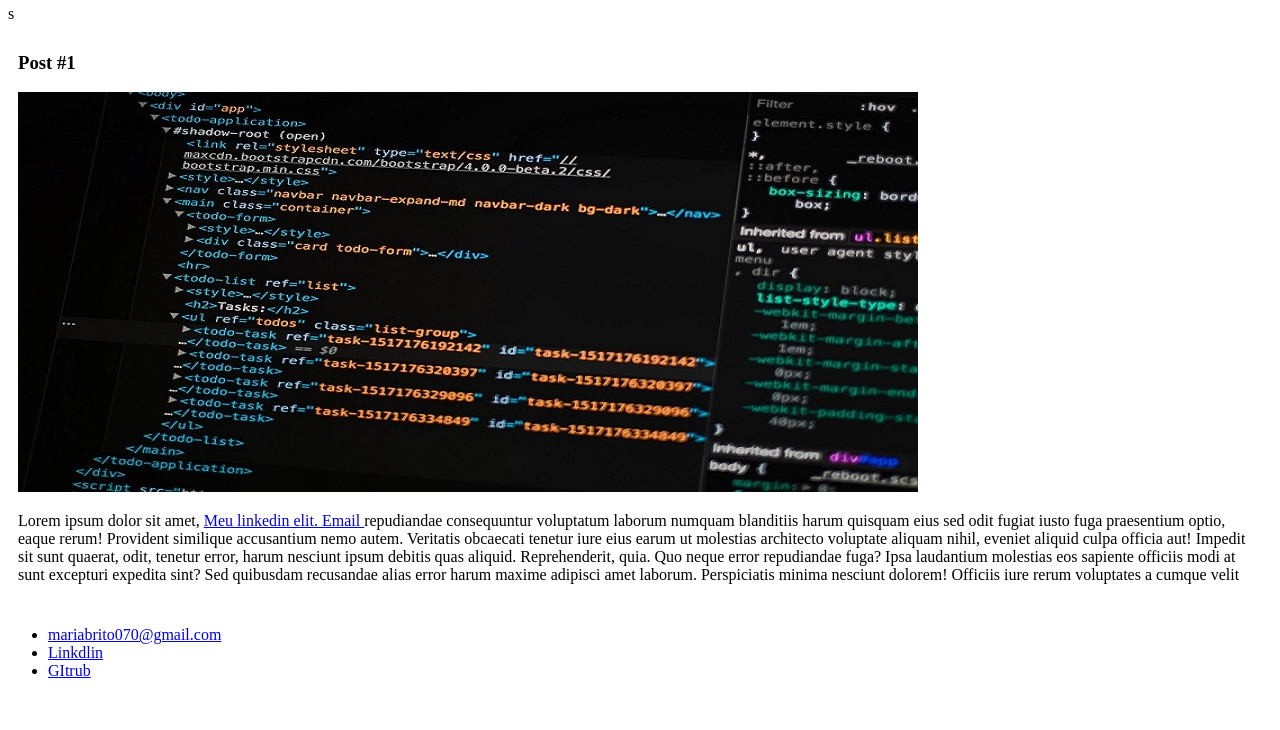
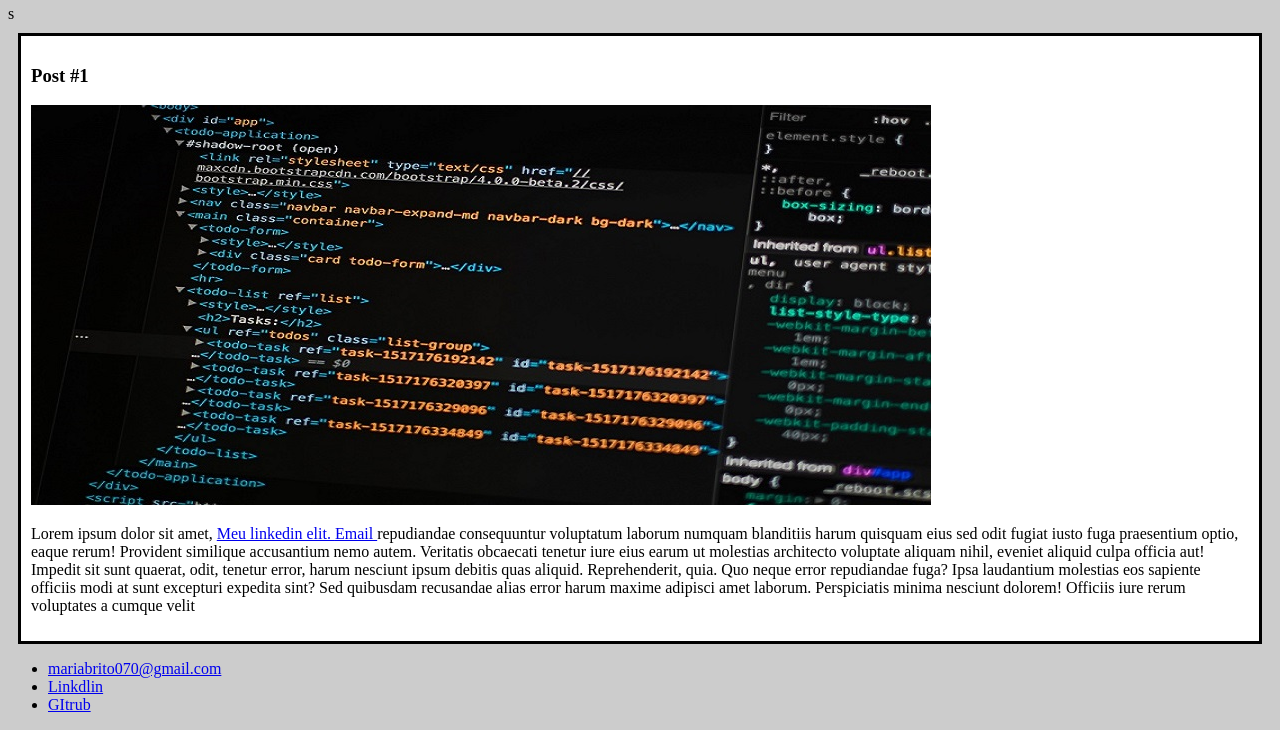
Before and after one commit to Mbriito/html-basico-meublog, a plain HTML site: page index.html in a window 1280 px wide. Shown: the part 238-968 px from the top of the page. Before the commit the page ends 934 px from the top, so only its background shows below. Drawn offline with Linux system fonts and the light colour scheme; files whose address does not match are found by name.

Commit message:
Inserindo borda

```diff
--- a/style.css
+++ b/style.css
@@ -1,6 +1,8 @@
 
 body {
-    background: #b#ccc;
+    background: #ccc;
+}
+
 #title, .subtitle, .post-title {
     color: rgb(208, 90, 11);
 }
@@ -12,6 +14,8 @@ body {
 .post{
     background: #fff;
     padding: 10px;
+    border: 3px solid #000;
+    margin: 10px;
+
 
 }
-}
```
